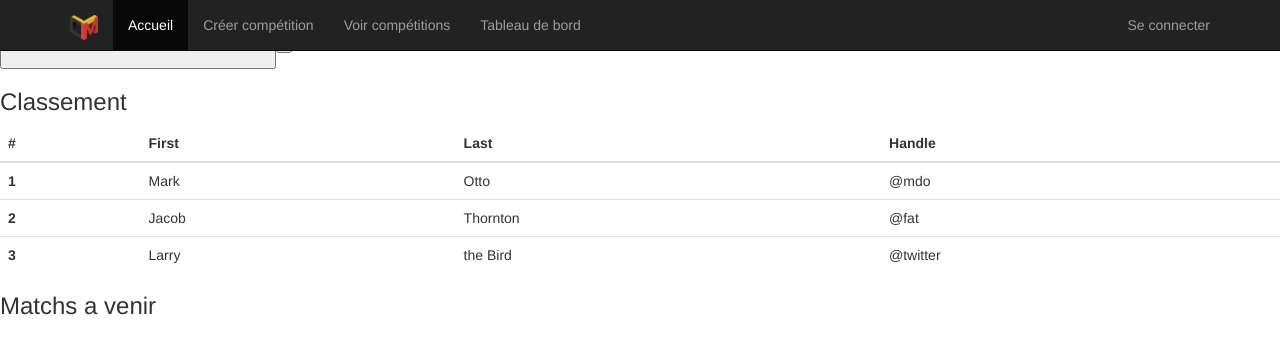
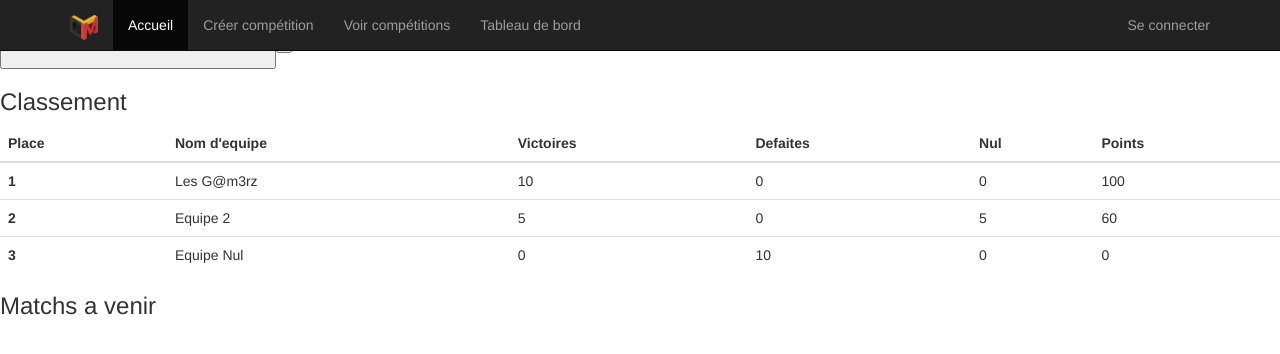
Before and after one commit to ShinKyoken/Cyber_Monsieur_Loyal, a Flask app: template appli/templates/voirMatchs.html in a window 1280 px wide. Shown: the top 354 px of the page. Run offline with Flask 2, Linux system fonts and the light colour scheme; the template is opened without the code that fills it, so the values that code supplies are empty; some libraries are stand-ins or nearby versions.

Commit message:
voirMatchs.html avancé

```diff
--- a/appli/templates/voirMatchs.html
+++ b/appli/templates/voirMatchs.html
@@ -13,30 +13,38 @@
 		<table class="table">
 			<thead>
 				<tr>
-					<th scope="col">#</th>
-					<th scope="col">First</th>
-					<th scope="col">Last</th>
-					<th scope="col">Handle</th>
+					<th scope="col">Place</th>
+					<th scope="col">Nom d'equipe</th>
+					<th scope="col">Victoires</th>
+					<th scope="col">Defaites</th>
+					<th scope="col">Nul</th>
+					<th scope="col">Points</th>
 				</tr>
 			</thead>
 			<tbody>
 				<tr>
 				  <th scope="row">1</th>
-				  <td>Mark</td>
-				  <td>Otto</td>
-				  <td>@mdo</td>
+				  <td>Les G@m3rz</td>
+				  <td>10</td>
+				  <td>0</td>
+					<td>0</td>
+					<td>100</td>
 				</tr>
 				<tr>
-				  <th scope="row">2</th>
-				  <td>Jacob</td>
-				  <td>Thornton</td>
-				  <td>@fat</td>
+					<th scope="row">2</th>
+				 <td>Equipe 2</td>
+				 <td>5</td>
+				 <td>0</td>
+				 <td>5</td>
+				 <td>60</td>
 				</tr>
 				<tr>
-				  <th scope="row">3</th>
-				  <td>Larry</td>
-				  <td>the Bird</td>
-				  <td>@twitter</td>
+					<th scope="row">3</th>
+				 <td>Equipe Nul</td>
+				 <td>0</td>
+				 <td>10</td>
+				 <td>0</td>
+				 <td>0</td>
 				</tr>
 			</tbody>
 		</table>
```
